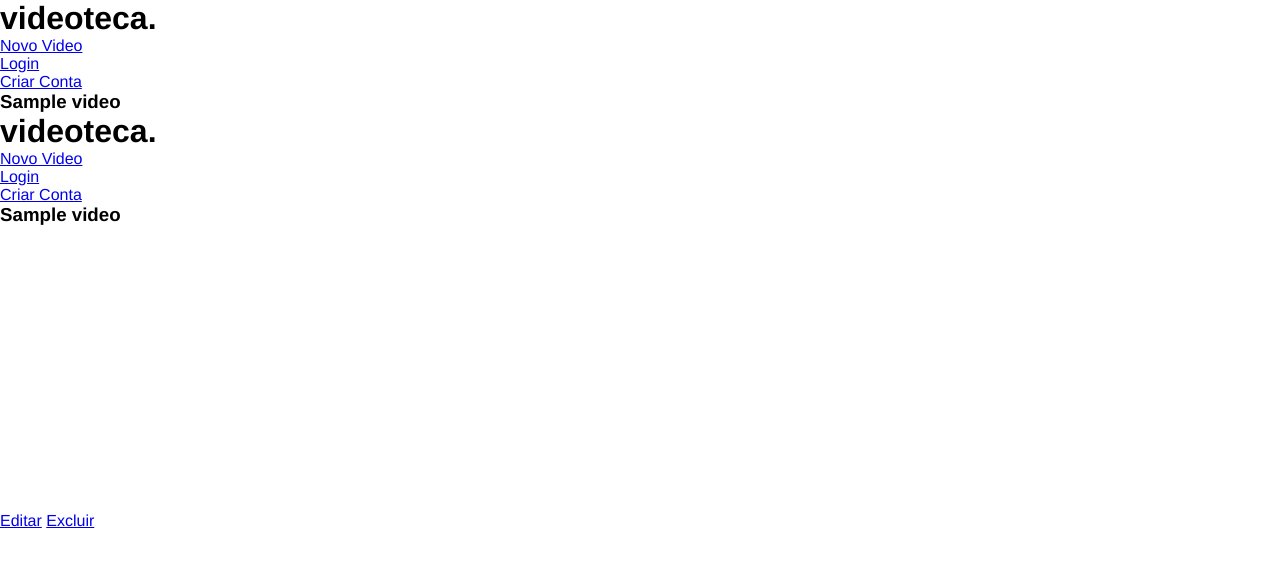
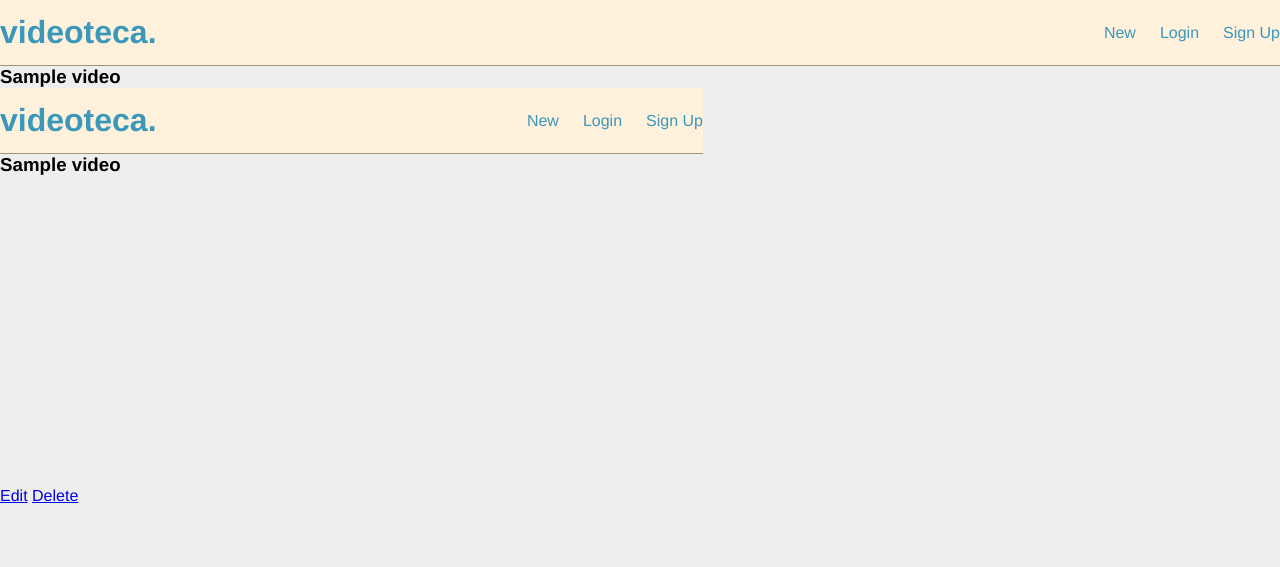
Before and after one commit to celiovjunior/videoteca, a PHP site: template src/Views/video-list.php in a window 1280 px wide. Shown: the top 567 px of the page. Run offline with PHP 8.4, Linux system fonts and the light colour scheme; the template is opened without the code that fills it: most values are stand-ins (such as "Sample title", 1, 10 or a date in 2020).

Commit message:
feat: set styles for header

```diff
--- a/config/routes.php
+++ b/config/routes.php
@@ -2,6 +2,7 @@
 
 use Videoteca\Mvc\Controller\DeleteVideoController;
 use Videoteca\Mvc\Controller\EditVideoController;
+use Videoteca\Mvc\Controller\LoginController;
 use Videoteca\Mvc\Controller\LoginFormController;
 use Videoteca\Mvc\Controller\NewVideoController;
 use Videoteca\Mvc\Controller\VideoFormController;
@@ -15,4 +16,5 @@ return [
     'POST|/editar-video' => EditVideoController::class,
     'GET|/remover-video' => DeleteVideoController::class,
     'GET|/login' => LoginFormController::class,
+    'POST|/login' => LoginController::class,
 ];
--- a/public/css/styles.css
+++ b/public/css/styles.css
@@ -5,3 +5,43 @@
 
     font-family: "Helvetica Neue", Arial, sans-serif;
 }
+
+body {
+    background-color: #EEEEEE;
+}
+
+header {
+    width: 100%;
+    padding: 14px 0;
+    border-bottom: 1px solid #A4907C;
+    background-color: #FFF1DC;
+}
+
+.navbar {
+    margin: 0 auto;
+    max-width: 1440px;
+    display: flex;
+    align-items: center;
+    justify-content: space-between;
+}
+
+.navbar .logo {
+    color: #3A98B9;
+}
+
+.navbar nav ul {
+    display: flex;
+    align-items: center;
+    justify-content: center;
+    list-style: none;
+    gap: 24px;
+}
+
+.navbar nav ul li a {
+    text-decoration: none;
+    color: #3A98B9;
+}
+
+.navbar nav ul li a:hover {
+    filter: opacity(0.5);
+}
--- a/src/Views/video-list.php
+++ b/src/Views/video-list.php
@@ -9,9 +9,9 @@ require_once __DIR__ . "/open-html.php"; ?>
                 </div>
                 <nav>
                 <ul>
-                    <li><a href="./novo-video">Novo Video</a></li>
+                    <li><a href="./novo-video">New</a></li>
                     <li><a href="./login">Login</a></li>
-                    <li><a href="./pages/lista-video.html">Criar Conta</a></li>
+                    <li><a href="./pages/lista-video.html">Sign Up</a></li>
                 </ul>
             </nav>
             </div>
@@ -23,8 +23,8 @@ require_once __DIR__ . "/open-html.php"; ?>
                         <h3><?= $video->title ?></h3>
                         <iframe width="703" height="395" src="<?php echo $video->url; ?>" title="<?= $video->title; ?>" frameborder="0" allow="accelerometer; autoplay; clipboard-write; encrypted-media; gyroscope; picture-in-picture; web-share" allowfullscreen></iframe>
                         <div>
-                            <a href="/editar-video?id=<?= $video->id; ?>">Editar</a>
-                            <a href="/remover-video?id=<?= $video->id; ?>">Excluir</a>
+                            <a href="/editar-video?id=<?= $video->id; ?>">Edit</a>
+                            <a href="/remover-video?id=<?= $video->id; ?>">Delete</a>
                         </div>
                     </li>
                 <?php endforeach; ?>
```
Also changed, not shown: src/Controller/LoginController.php (added, +38 -0 lines), src/Views/login-form.php (+11 -1 lines), src/banco.sqlite (added).
